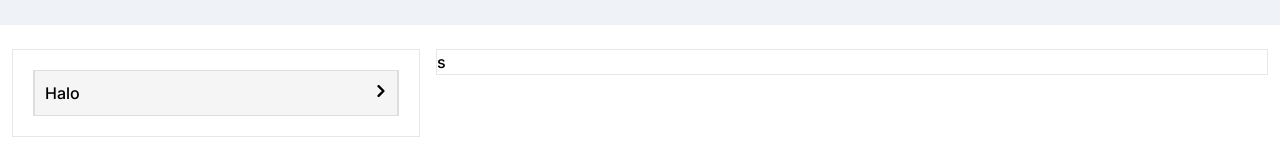
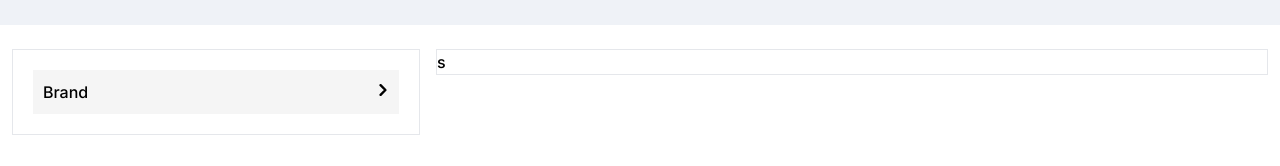
Before and after one commit to mahardikakdenie/nuxt-template, a Nuxt app: page /category/1 in a window 1280 px wide. Shown: the part 275-441 px from the top of the page. Built offline with nearby package versions, Linux system fonts and the light colour scheme.

Commit message:
remove border

```diff
--- a/components/Accourdion.vue
+++ b/components/Accourdion.vue
@@ -95,11 +95,11 @@
 
 <style scoped>
 .accordion {
-	@apply relative w-[100%] bg-[#fff] border-t border-solid border-[#ddd] border-b-0 border-r-2 border-l-2;
+	@apply relative w-[100%] bg-[#fff] border-b-0;
 }
 
 .accordion-header {
-	@apply p-[10px] bg-[#f5f5f5] border-b border-solid border-[#ddd] cursor-pointer flex items-center;
+	@apply p-[10px] bg-[#f5f5f5] cursor-pointer flex items-center;
 }
 
 .accordion-left-icon {
@@ -115,6 +115,6 @@
 }
 
 .accordion-body {
-	@apply p-[10px]  border-b border-solid border-[#ddd];
+	@apply p-[10px];
 }
 </style>
--- a/components/Section/CategoryDetail/Index.vue
+++ b/components/Section/CategoryDetail/Index.vue
@@ -6,7 +6,7 @@
                 <div class="border p-5">
                     <accourdion>
                         <template #heading>
-                            <span>Halo</span>
+                            <span>Brand</span>
                         </template>
                     </accourdion>
                 </div>
```
